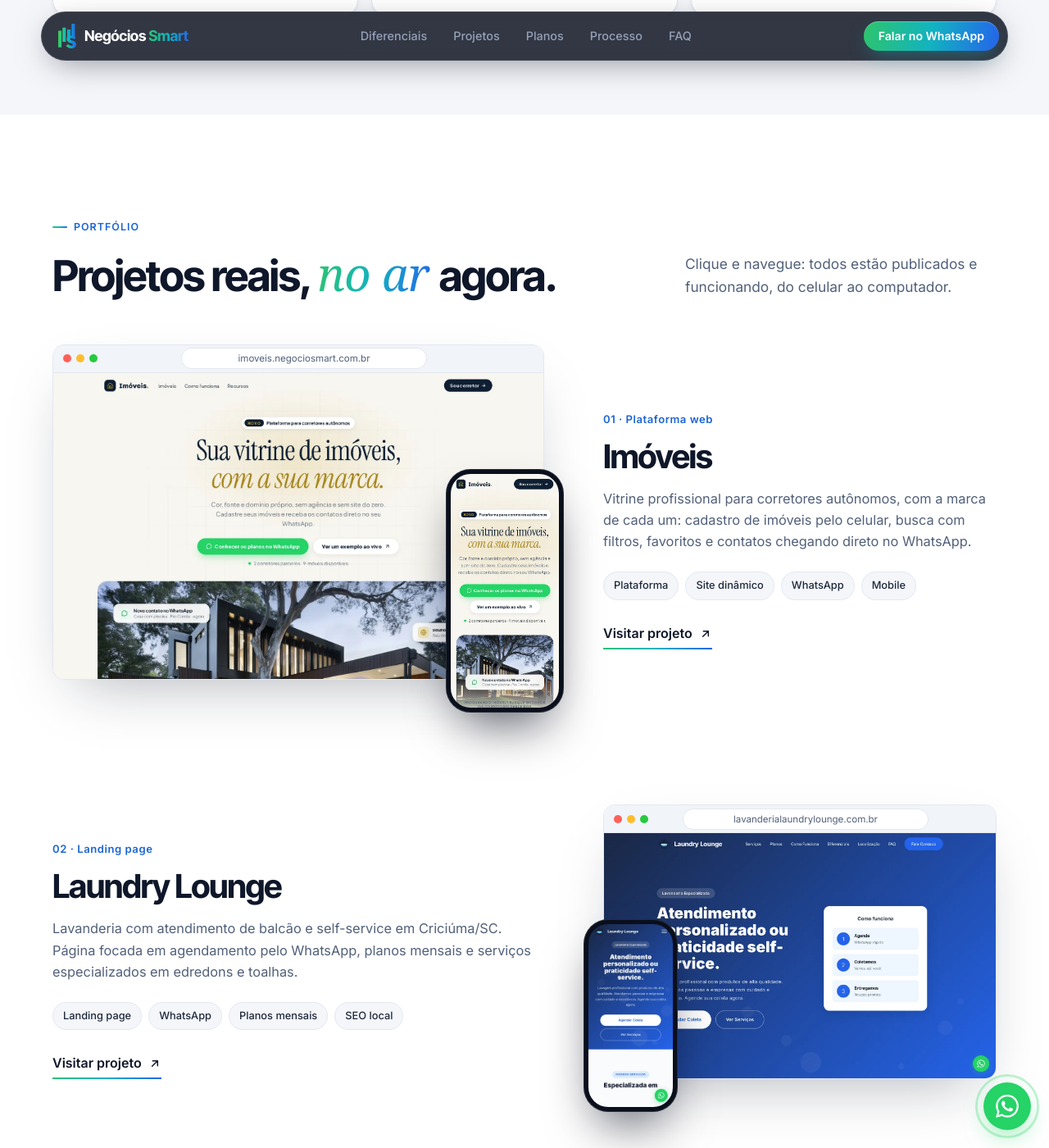
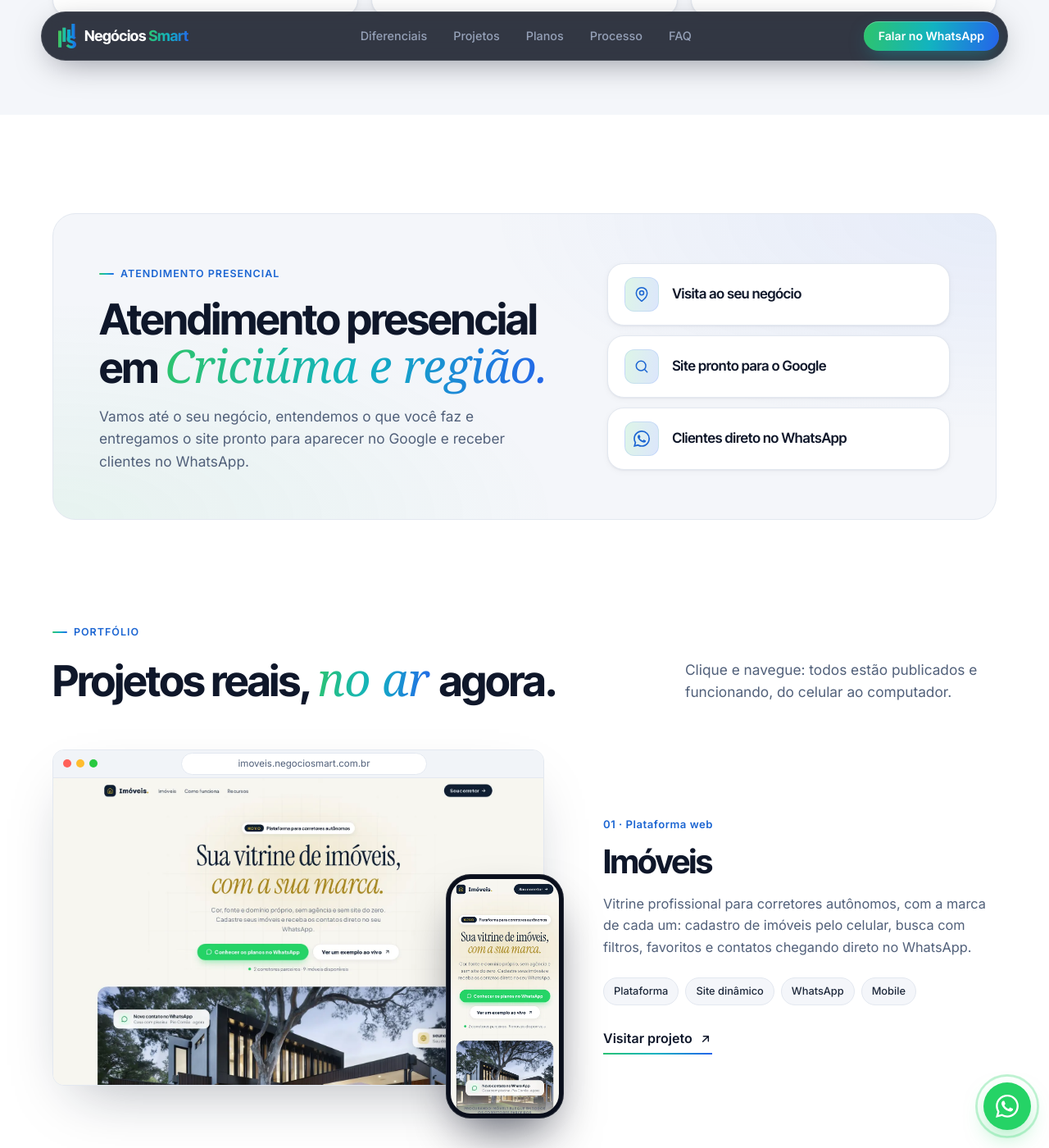
Before and after one commit to gabrielmilano/Sitesnegociosmart, a Jekyll site: the page built from index.html, in a window 1280 px wide and 1400 px high, scrolled down 2007 px. Shown: the whole window at 82% size. Built offline with Jekyll 4.4.1, drawn with Linux system fonts in a browser that asks for light colours; some web fonts are replaced.

Commit message:
A4: seção "Atendimento presencial em Criciúma e região"
- nova seção logo depois dos diferenciais, no mesmo estilo de cards da home
- texto curto: vamos até o negócio, entendemos o que ele faz e entregamos o site
  pronto para o Google e o WhatsApp
- lista "Cidades atendidas" (Criciúma + [CIDADES ATENDIDAS]) só aparece quando
  cidades_atendidas tiver alguma cidade em _data/negocio.yml

Co-Authored-By: Claude Opus 5.5 <noreply@anthropic.com>

```diff
--- a/assets/css/style.css
+++ b/assets/css/style.css
@@ -499,6 +499,49 @@ h1, h2, h3, h4 { font-family: var(--font-display); line-height: 1.1; letter-spac
 .mock-chat__typing i:nth-child(3) { animation-delay: .3s; }
 @keyframes typing { 0%, 60%, 100% { opacity: .35; } 30% { opacity: 1; } }
 
+/* === ATENDIMENTO PRESENCIAL === */
+.section--local { padding-bottom: 0; }
+.local {
+    display: grid; grid-template-columns: 1.35fr 1fr; align-items: center; gap: 56px;
+    padding: 56px;
+    border-radius: var(--r-lg);
+    background:
+        radial-gradient(90% 120% at 100% 0%, rgba(37, 99, 235, .07), transparent 60%),
+        radial-gradient(90% 120% at 0% 100%, rgba(46, 196, 108, .07), transparent 60%),
+        var(--paper);
+    border: 1px solid var(--line);
+}
+.local .section-lead { max-width: 540px; }
+.local__cities { margin-top: 28px; }
+.local__cities-label {
+    display: block; margin-bottom: 12px;
+    font-size: .78rem; font-weight: 600; letter-spacing: .08em; text-transform: uppercase;
+    color: var(--muted);
+}
+.local__list { display: flex; flex-wrap: wrap; gap: 8px; }
+.local__list li {
+    display: inline-flex; align-items: center; gap: 6px;
+    padding: 7px 14px 7px 11px; border-radius: 999px;
+    font-size: .9rem; font-weight: 500;
+    background: var(--white); border: 1px solid var(--line);
+}
+.local__list .icon { color: var(--teal); }
+.local__steps { display: flex; flex-direction: column; gap: 12px; }
+.local__steps li {
+    display: flex; align-items: center; gap: 16px;
+    padding: 16px 20px;
+    border-radius: var(--r);
+    font-family: var(--font-display); font-size: 1.06rem; font-weight: 600; letter-spacing: -.01em;
+    background: var(--white); border: 1px solid var(--line); box-shadow: var(--shadow-sm);
+}
+.local__icon {
+    display: grid; place-items: center; flex-shrink: 0;
+    width: 42px; height: 42px; border-radius: 12px;
+    color: var(--blue);
+    background: var(--grad-soft);
+    border: 1px solid rgba(37, 99, 235, .12);
+}
+
 /* === PROJETOS === */
 .cases { display: flex; flex-direction: column; gap: 112px; }
 .case {
@@ -757,6 +800,7 @@ h1, h2, h3, h4 { font-family: var(--font-display); line-height: 1.1; letter-spac
     .case__media { max-width: 820px; }
     .faq { grid-template-columns: 1fr; gap: 40px; }
     .faq__aside { position: static; }
+    .local { grid-template-columns: 1fr; gap: 36px; padding: 44px; }
     .footer__inner { grid-template-columns: 1fr 1fr; }
 }
 
@@ -831,6 +875,9 @@ h1, h2, h3, h4 { font-family: var(--font-display); line-height: 1.1; letter-spac
     .bento__card:not(.bento__card--wide) { padding: 24px; }
     .bento__icon { margin-bottom: 22px; }
 
+    .local { padding: 30px 20px; border-radius: var(--r); }
+    .local__steps li { padding: 14px 16px; font-size: 1rem; }
+
     .cases { gap: 80px; }
     .case__media { padding-bottom: 28px; }
     .case__phone { right: -8px; width: 26%; }
--- a/index.html
+++ b/index.html
@@ -141,6 +141,36 @@ last_modified_at: 2026-10-05
                         <h3>Manutenção inclusa</h3>
                         <p>Trocas de texto, imagem e ajustes simples sem custo. Seu site sempre em dia.</p>
                     </article>
+                </div>
+            </div>
+        </section>
+
+        <!-- ATENDIMENTO PRESENCIAL -->
+        {%- assign cidades = site.data.negocio.cidades_atendidas %}
+        <section class="section section--local" id="atendimento">
+            <div class="container">
+                <div class="local" data-reveal>
+                    <div class="local__copy">
+                        <span class="tag">Atendimento presencial</span>
+                        <h2 class="section-title">Atendimento presencial em <em class="serif">Criciúma e região.</em></h2>
+                        <p class="section-lead">Vamos até o seu negócio, entendemos o que você faz e entregamos o site pronto para aparecer no Google e receber clientes no WhatsApp.</p>
+                        {%- if cidades.size > 0 %}
+                        <div class="local__cities">
+                            <span class="local__cities-label">Cidades atendidas</span>
+                            <ul class="local__list">
+                                <li><svg class="icon icon--sm" viewBox="0 0 24 24" aria-hidden="true"><use href="#i-pin"/></svg>{{ site.data.negocio.empresa.cidade }}</li>
+                                {%- for c in cidades %}{% if c and c != "" %}
+                                <li><svg class="icon icon--sm" viewBox="0 0 24 24" aria-hidden="true"><use href="#i-pin"/></svg>{{ c }}</li>
+                                {%- endif %}{% endfor %}
+                            </ul>
+                        </div>
+                        {%- endif %}
+                    </div>
+                    <ul class="local__steps">
+                        <li><span class="local__icon"><svg class="icon" viewBox="0 0 24 24" aria-hidden="true"><use href="#i-pin"/></svg></span>Visita ao seu negócio</li>
+                        <li><span class="local__icon"><svg class="icon" viewBox="0 0 24 24" aria-hidden="true"><use href="#i-search"/></svg></span>Site pronto para o Google</li>
+                        <li><span class="local__icon"><svg class="icon" viewBox="0 0 24 24" aria-hidden="true"><use href="#i-whatsapp"/></svg></span>Clientes direto no WhatsApp</li>
+                    </ul>
                 </div>
             </div>
         </section>
```
